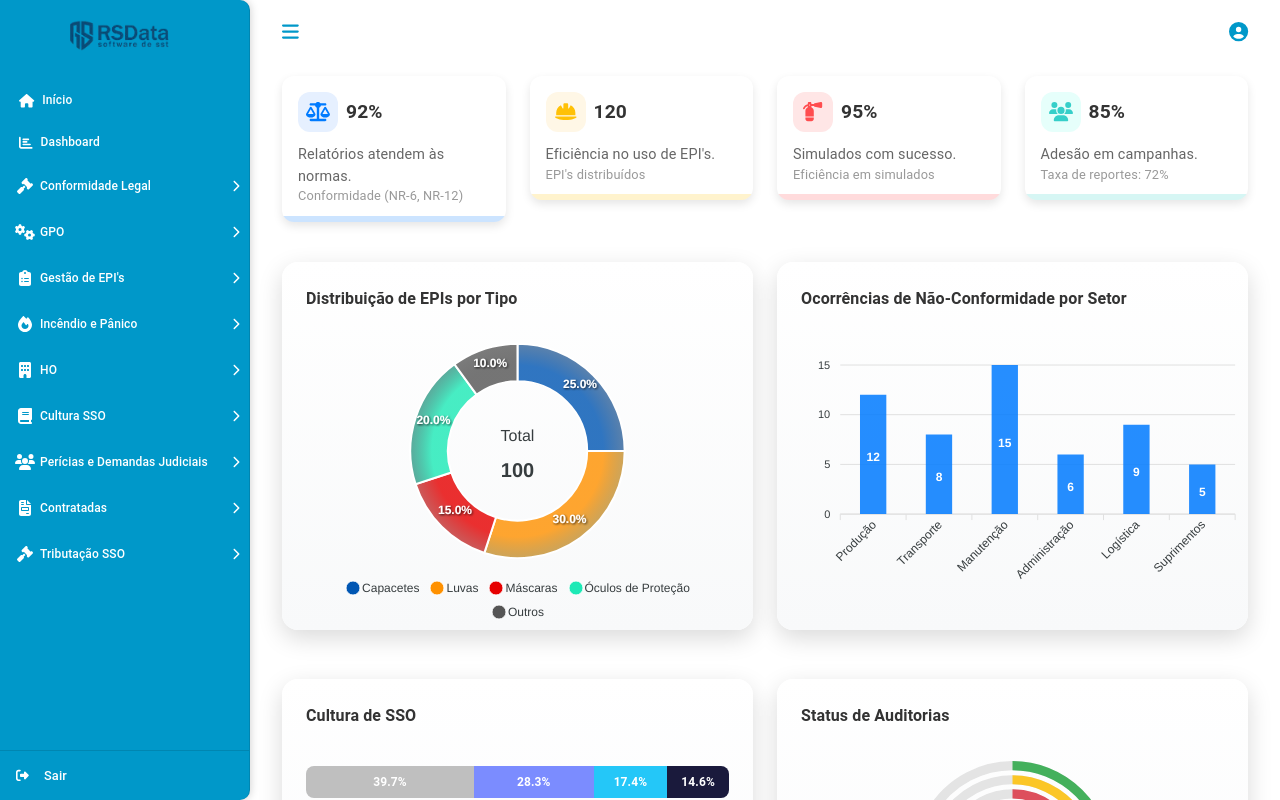
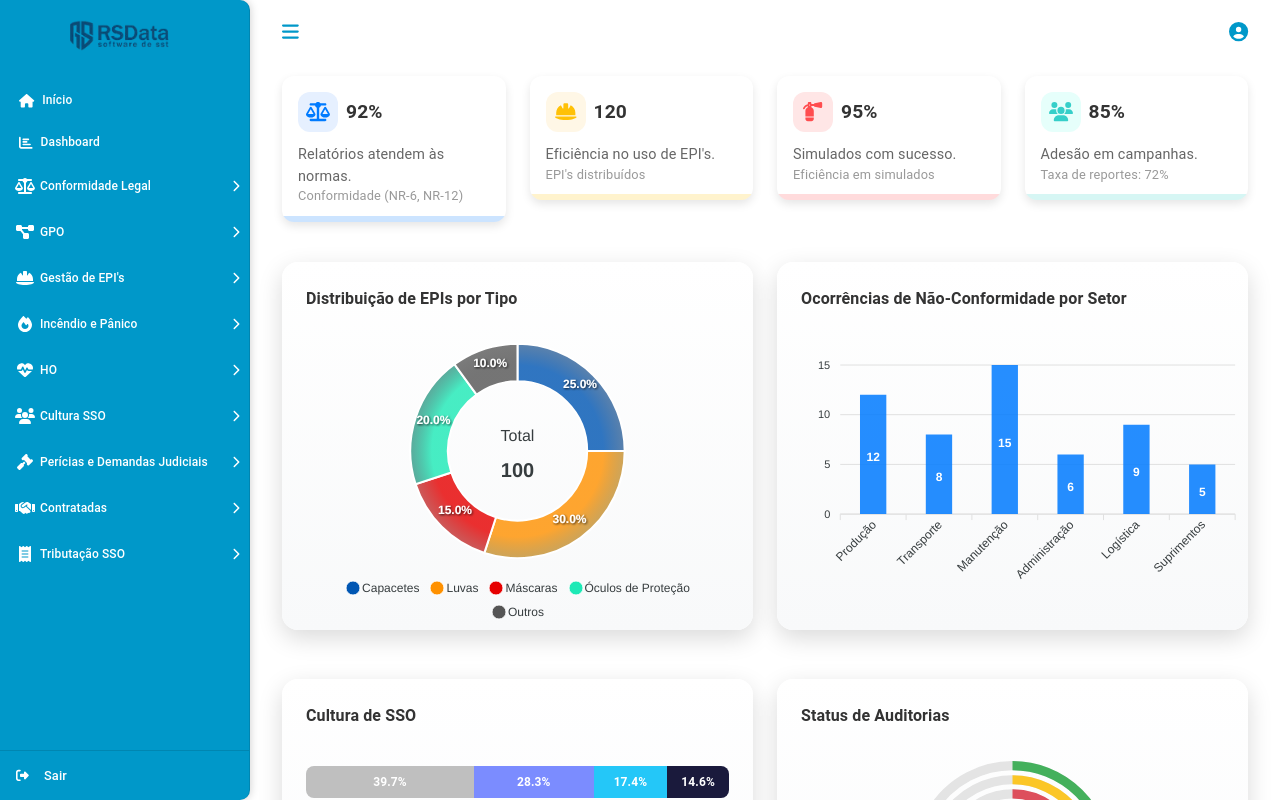
Before and after one commit to hudtadeu/web-rsdata, a React (Create React App) app: page /dashboard in a window 1280 px wide. Built offline with nearby package versions, Linux system fonts and the light colour scheme.

Commit message:
Atualização

```diff
--- a/src/components/menus/ConformidadeLegalMenu.js
+++ b/src/components/menus/ConformidadeLegalMenu.js
@@ -11,8 +11,7 @@ import { FontAwesomeIcon } from "@fortawesome/react-fontawesome";
 import {
   faChevronRight,
   faChevronDown,
-  faClipboard,
-  faGavel,
+  faBalanceScale,
 } from "@fortawesome/free-solid-svg-icons";
 
 const ConformidadeLegalMenu = ({ isOpen, isActive, onClick }) => {
@@ -89,7 +88,7 @@ const ConformidadeLegalMenu = ({ isOpen, isActive, onClick }) => {
                 color: isActive ? "#0078a3" : "#fff",
             }}
           >
-            <FontAwesomeIcon icon={faGavel} style={{ fontSize: "16px" }} />
+            <FontAwesomeIcon icon={faBalanceScale} style={{ fontSize: "16px" }} />
           </ListItemIcon>
           {isOpen && (
             <>
--- a/src/components/menus/ContratadasMenu.js
+++ b/src/components/menus/ContratadasMenu.js
@@ -11,7 +11,7 @@ import { FontAwesomeIcon } from "@fortawesome/react-fontawesome";
 import {
   faChevronRight,
   faChevronDown,
-  faFileInvoice,
+  faHandshake,
 } from "@fortawesome/free-solid-svg-icons";
 
 const ContratadasMenu = ({ isOpen, isActive, onClick }) => {
@@ -56,7 +56,7 @@ const ContratadasMenu = ({ isOpen, isActive, onClick }) => {
               color: isActive ? "#0078a3" : "white",
             }}
           >
-            <FontAwesomeIcon icon={faFileInvoice} style={{ fontSize: "16px" }} />
+            <FontAwesomeIcon icon={faHandshake} style={{ fontSize: "16px" }} />
           </ListItemIcon>
           {isOpen && (
             <>
--- a/src/components/menus/CulturaSSOMenu.js
+++ b/src/components/menus/CulturaSSOMenu.js
@@ -11,7 +11,7 @@ import { FontAwesomeIcon } from "@fortawesome/react-fontawesome";
 import {
   faChevronRight,
   faChevronDown,
-  faBook,
+  faUsers,
 } from "@fortawesome/free-solid-svg-icons";
 
 const CulturaSSOMenu = ({ isOpen, isActive, onClick }) => {
@@ -52,7 +52,7 @@ const CulturaSSOMenu = ({ isOpen, isActive, onClick }) => {
           color: isActive ? "#0078a3" : "white",
         }}
       >
-        <FontAwesomeIcon icon={faBook} style={{ fontSize: "16px" }} />
+        <FontAwesomeIcon icon={faUsers} style={{ fontSize: "16px" }} />
       </ListItemIcon>
       {isOpen && (
         <>
--- a/src/components/menus/GPOMenu.js
+++ b/src/components/menus/GPOMenu.js
@@ -11,8 +11,7 @@ import { FontAwesomeIcon } from "@fortawesome/react-fontawesome";
 import {
   faChevronRight,
   faChevronDown,
-
-  faCogs,
+  faProjectDiagram,
 } from "@fortawesome/free-solid-svg-icons";
 
 const GPOMenu = ({ isOpen, isActive, onClick }) => {
@@ -74,7 +73,7 @@ const GPOMenu = ({ isOpen, isActive, onClick }) => {
                 color: isActive ? "#0078a3" : "white",
             }}
           >
-            <FontAwesomeIcon icon={faCogs} style={{ fontSize: "16px" }} />
+            <FontAwesomeIcon icon={faProjectDiagram} style={{ fontSize: "16px" }} />
           </ListItemIcon>
           {isOpen && (
             <>
--- a/src/components/menus/GestaoEPIMenu.js
+++ b/src/components/menus/GestaoEPIMenu.js
@@ -11,7 +11,7 @@ import { FontAwesomeIcon } from "@fortawesome/react-fontawesome";
 import {
   faChevronRight,
   faChevronDown,
-  faClipboardList,
+  faHardHat,
 } from "@fortawesome/free-solid-svg-icons";
 
 const GPOMenu = ({ isOpen, isActive, onClick }) => {
@@ -54,7 +54,7 @@ const GPOMenu = ({ isOpen, isActive, onClick }) => {
               color: isActive ? "#0078a3" : "white",
             }}
           >
-            <FontAwesomeIcon icon={faClipboardList} style={{ fontSize: "16px" }} />
+            <FontAwesomeIcon icon={faHardHat} style={{ fontSize: "16px" }} />
           </ListItemIcon>
           {isOpen && (
             <>
--- a/src/components/menus/HOMenu.js
+++ b/src/components/menus/HOMenu.js
@@ -11,7 +11,7 @@ import { FontAwesomeIcon } from "@fortawesome/react-fontawesome";
 import {
   faChevronRight,
   faChevronDown,
-  faBuilding,
+  faHeartbeat,
 } from "@fortawesome/free-solid-svg-icons";
 
 const HOMenu = ({ isOpen, isActive, onClick }) => {
@@ -69,7 +69,7 @@ const HOMenu = ({ isOpen, isActive, onClick }) => {
               color: isActive ? "#0078a3" : "white",
             }}
           >
-            <FontAwesomeIcon icon={faBuilding} style={{ fontSize: "16px" }} />
+            <FontAwesomeIcon icon={faHeartbeat} style={{ fontSize: "16px" }} />
           </ListItemIcon>
           {isOpen && (
             <>
--- a/src/components/menus/PericiasMenu.js
+++ b/src/components/menus/PericiasMenu.js
@@ -12,6 +12,7 @@ import {
   faChevronRight,
   faChevronDown,
   faUsers,
+  faGavel,
 } from "@fortawesome/free-solid-svg-icons";
 
 const PericiasMenu = ({ isOpen, isActive, onClick }) => {
@@ -52,7 +53,7 @@ const PericiasMenu = ({ isOpen, isActive, onClick }) => {
               color: isActive ? "#0078a3" : "white",
             }}
           >
-            <FontAwesomeIcon icon={faUsers} style={{ fontSize: "16px" }} />
+            <FontAwesomeIcon icon={faGavel} style={{ fontSize: "16px" }} />
           </ListItemIcon>
           {isOpen && (
             <>
--- a/src/components/menus/TributacaoSSOMenu.js
+++ b/src/components/menus/TributacaoSSOMenu.js
@@ -11,7 +11,7 @@ import { FontAwesomeIcon } from "@fortawesome/react-fontawesome";
 import {
   faChevronRight,
   faChevronDown,
-  faGavel,
+  faReceipt,
 } from "@fortawesome/free-solid-svg-icons";
 
 const TributacaoSSOMenu = ({ isOpen, isActive, onClick }) => {
@@ -53,7 +53,7 @@ const TributacaoSSOMenu = ({ isOpen, isActive, onClick }) => {
               color: isActive ? "#0078a3" : "white",
             }}
           >
-            <FontAwesomeIcon icon={faGavel} style={{ fontSize: "16px" }} />
+            <FontAwesomeIcon icon={faReceipt} style={{ fontSize: "16px" }} />
           </ListItemIcon>
           {isOpen && (
             <>
```
